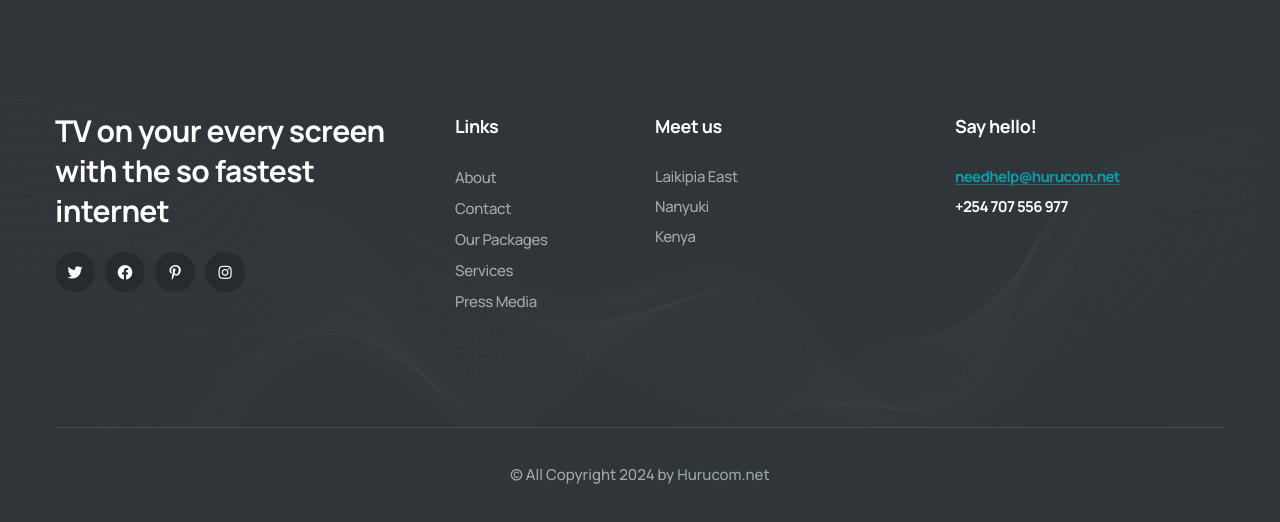
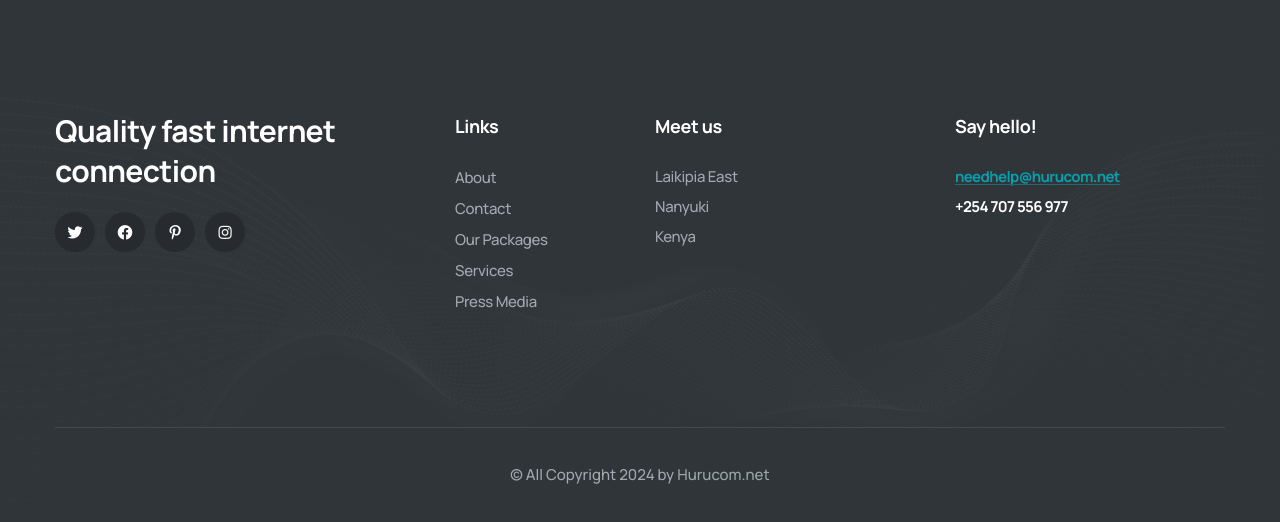
Before and after one commit to Deuce15/Hurucom, a Django app: page /contact in a window 1280 px wide. Shown: the part 1875-2397 px from the top of the page. Run offline with Django 4.2, Linux system fonts and the light colour scheme; some libraries are stand-ins or nearby versions; some web fonts are replaced.

Commit message:
Contact page

```diff
--- a/website/templates/contact.html
+++ b/website/templates/contact.html
@@ -470,8 +470,7 @@
                         <div class="col-xl-4 col-lg-6 col-md-6 wow fadeInUp" data-wow-delay="100ms">
                             <div class="footer-widget__column footer-widget__about">
                                 <div class="footer-widget__about-text-box">
-                                    <p class="footer-widget__about-text">TV on your every screen with the so fastest
-                                        internet</p>
+                                    <p class="footer-widget__about-text">Quality fast internet connection</p>
                                 </div>
                                 <div class="site-footer__social">
                                     <a href="#"><i class="fab fa-twitter"></i></a>
@@ -543,7 +542,7 @@
             <span class="mobile-nav__close mobile-nav__toggler"><i class="fa fa-times"></i></span>
 
             <div class="logo-box">
-                <a href="index.html" aria-label="logo image"><img src="{% static 'website/assets/images/resources/hurucom logo.png' %}" width="140" height="80"
+                <a href="{% url 'home' %}" aria-label="logo image"><img src="{% static 'website/assets/images/resources/hurucom logo.png' %}" width="140" height="80"
                         alt="" /></a>
             </div>
             <!-- /.logo-box -->
```
